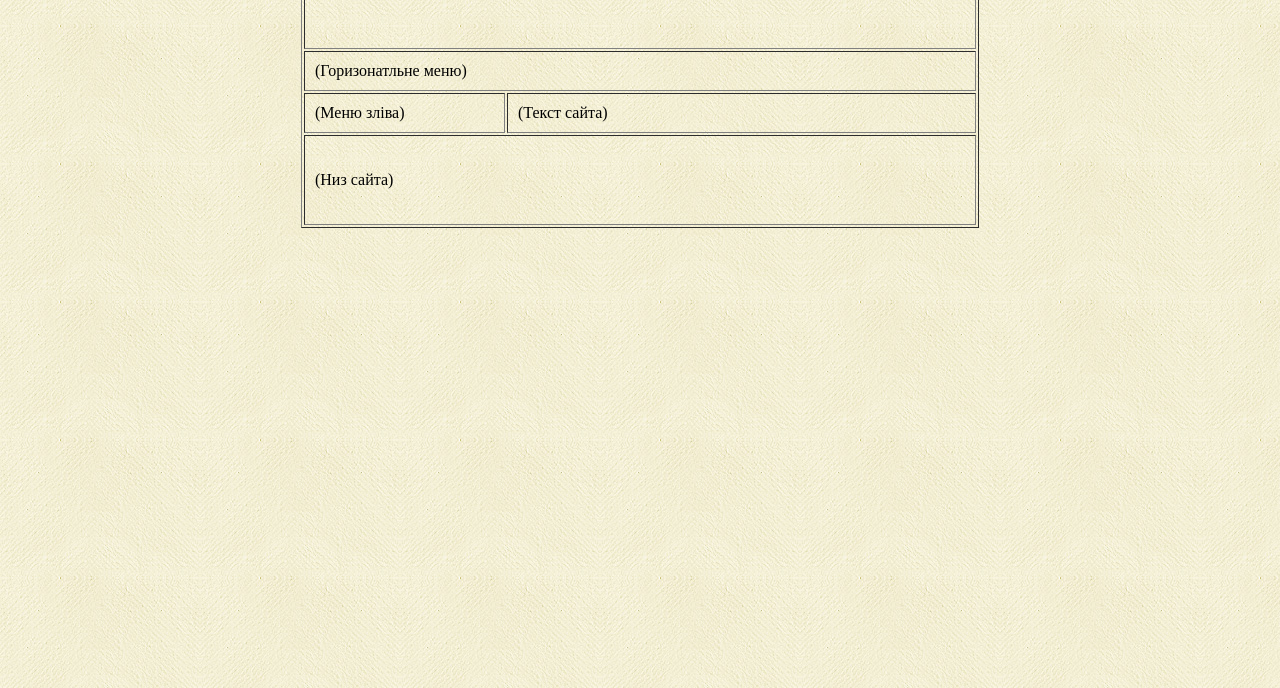
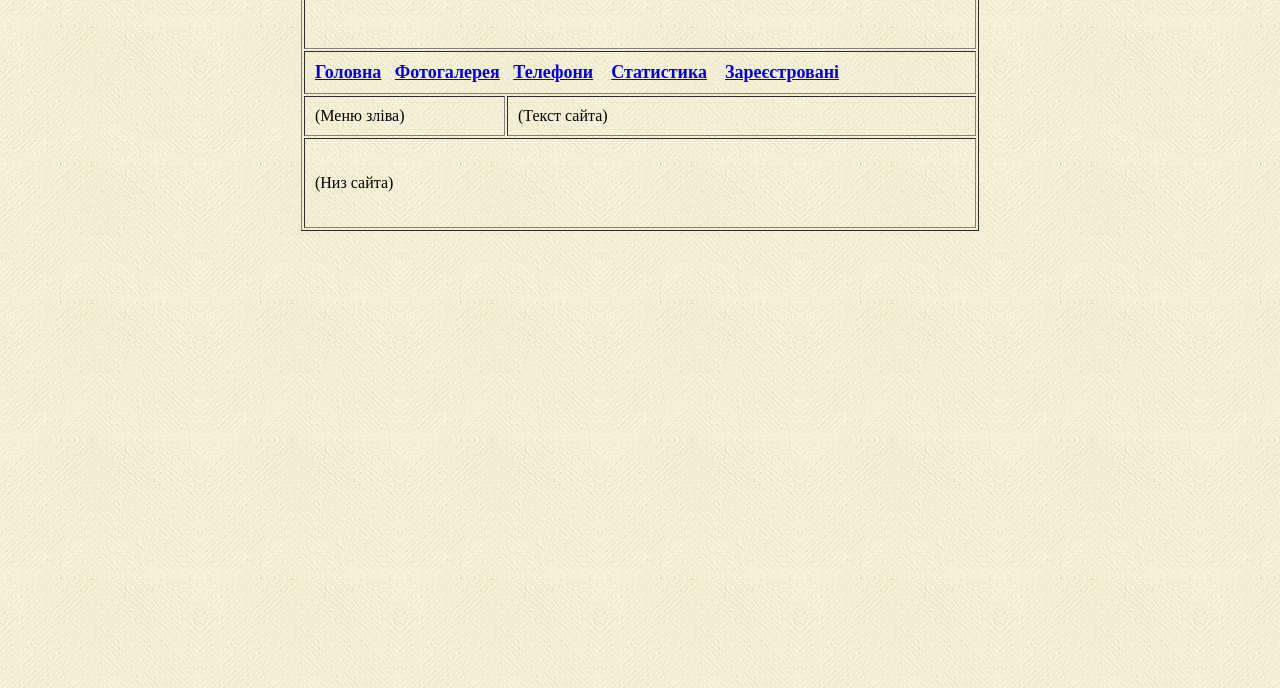
Before and after one commit to koreva0089/Koreva0089.github.io, a plain HTML site: page index.html in a window 1280 px wide. Shown: the part 112-800 px from the top of the page. Drawn offline with Linux system fonts and the light colour scheme; files whose address does not match are found by name.

Commit message:
5 - Горизонтальне меню

```diff
--- a/index.html
+++ b/index.html
@@ -14,7 +14,14 @@
         </td>
       </tr>
       <tr>
-        <td colspan="2">(Горизонатльне меню)</td>
+        <td colspan="2"><!-- Горизонтальне меню -->
+<font size="4"><b>
+<a href="#">Головна</a>&nbsp;&nbsp;
+<a href="#">Фотогалерея</a>&nbsp;&nbsp;
+<a href="#">Телефони</a>&nbsp; &nbsp;
+<a href="#">Статистика</a>&nbsp; &nbsp;
+<a href="#">Зареєстровані</a></b>
+</font></td>
       </tr>
       <tr>
         <td width="30%" valign="top" >(Меню зліва)</td>
```
